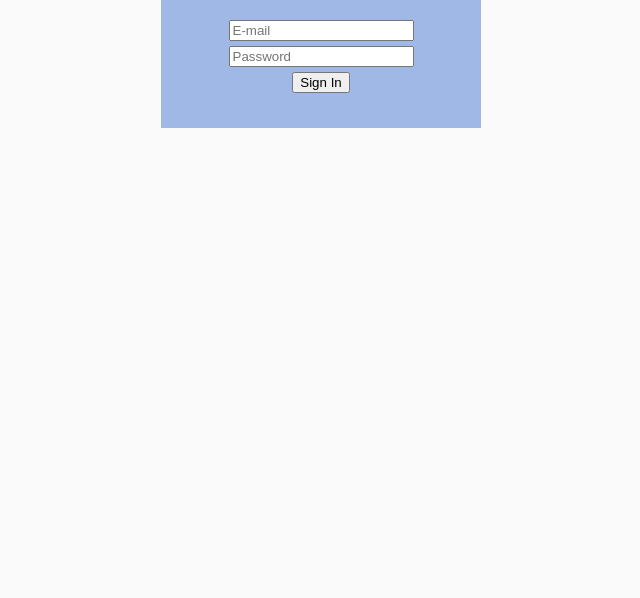
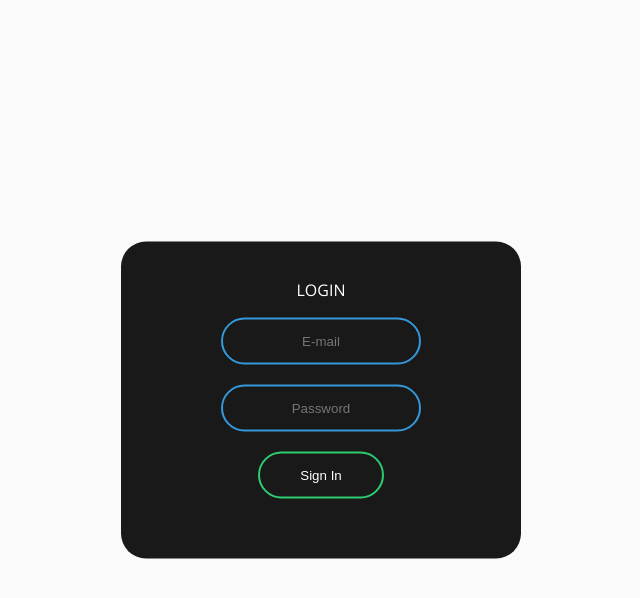
Before and after one commit to MrLambert13/react_01-06-19, a React app: page / in a window 1280 px wide. Shown: the top 598 px of the page, without its empty margins (319-959 px from the left). Built offline with nearby package versions, Linux system fonts and the light colour scheme.

Commit message:
Auth containder sass

```diff
--- a/src/components/Auth/Auth.jsx
+++ b/src/components/Auth/Auth.jsx
@@ -13,6 +13,7 @@ export class Auth extends Component {
     handleSignInClick = () => {
         const {username, password} = this.state;
         const {onSuccess} = this.props;
+
         fetch('http://localhost:8888/auth', {
             headers: {
                 'Content-Type': 'application/json',
@@ -34,6 +35,7 @@ export class Auth extends Component {
         const {username, password} = this.state;
         return (
             <div className="Auth">
+                <h1>Login</h1>
                 <input onChange={this.handleChangeInput} name="username" type="text" value={username}
                        placeholder="E-mail"/>
                 <input onChange={this.handleChangeInput} name="password" type="password" value={password}
@@ -42,4 +44,4 @@ export class Auth extends Component {
             </div>
         );
     }
-};
+}
--- a/src/components/Auth/Auth.sass
+++ b/src/components/Auth/Auth.sass
@@ -1,18 +1,53 @@
+$color_bg: #191919
+$color_border: #3498db
+$color_active: #2ecc71
+$input_width: 200px
+
 .Auth
-  min-width: 13rem
-  max-width: 20rem
-  min-height: 8rem
-  max-height: 10rem
+  width: $input_width*2
+  padding: 40px
+  position: absolute
+  top: 50%
+  left: 50%
+  transform: translate(-50%, -50%)
+  background: $color_bg
+  text-align: center
+  border-radius: 25px
 
-  margin: auto
-  background: #9fb8e6
+.Auth h1
+  color: white
+  text-transform: uppercase
+  font-weight: 500
+
+.Auth input
+  background: none
+  display: block
+  margin: $input_width/10 auto
   text-align: center
-  padding-top: 15px
+  border: 2px solid $color_border
+  padding: 14px 10px
+  width: $input_width
+  outline: none
+  color: white
+  border-radius: 24px
+  transition: 0.25s
 
-  & input
-    display: block
-    margin: 0 auto
-    margin-top: 5px
+.Auth input:focus
+  width: $input_width + 80
+  border-color: $color_active
 
-  & button
-    margin-top: 5px
+.Auth button
+  background: none
+  display: block
+  margin: $input_width/10 auto
+  text-align: center
+  border: 2px solid $color_active
+  padding: 14px 40px
+  outline: none
+  color: white
+  border-radius: 24px
+  transition: 0.25s
+  cursor: pointer
+
+.Auth button:hover
+  background: $color_active
--- a/src/components/Profile/Profile.jsx
+++ b/src/components/Profile/Profile.jsx
@@ -9,20 +9,9 @@ import {profile} from 'src/profile';
 
 export class Profile extends Component {
 
-    constructor(props) {
-        super(props);
-
-        fetch(`http://localhost:8888/api/users/${props.token.id}`, {
-            headers: {
-                'Content-Type': 'application/json',
-                'authorization': `Bearer ${props.token.hash}`,
-            },
-        })
-            .then(response => response.json())
-            .then(data => console.log(data));
-    }
-
     render() {
+        const {token} = this.props;
+        console.log(token);
         return (
             <div className="profile">
                 <ProfileImage image={profile.image}/>
@@ -32,4 +21,4 @@ export class Profile extends Component {
             </div>
         );
     }
-};
+}
--- a/src/components/ProfileBio/ProfileBio.jsx
+++ b/src/components/ProfileBio/ProfileBio.jsx
@@ -5,12 +5,11 @@ import React, {Component} from 'react';
 export class ProfileBio extends Component {
 
     render() {
+        // const {text} = this.props;
         return (
             <div className="profile-bio">
-                <p><span className="profile-real-name">Jane Doe</span> Lorem ipsum dolor sit, amet consectetur
-                    adipisicing elit
-                    📷✈️🏕️</p>
+                <p><span className="profile-real-name">Jane Doe</span> text ️</p>
             </div>
         );
     }
-};
+}
--- a/src/index.jsx
+++ b/src/index.jsx
@@ -14,6 +14,7 @@ class App extends Component {
 
     handleSuccess = (token) => {
         this.setState({token});
+        console.log(token);
     };
 
 
@@ -25,7 +26,7 @@ class App extends Component {
                 {token && <Fragment>
                     <header>
                         <div className="container">
-                            <Profile token={this.state.token}/>
+                            <Profile token={token}/>
                         </div>
                     </header>
                     <main>
```
Also changed, not shown: 1 other file (tests, documents, lock files or other folders).
